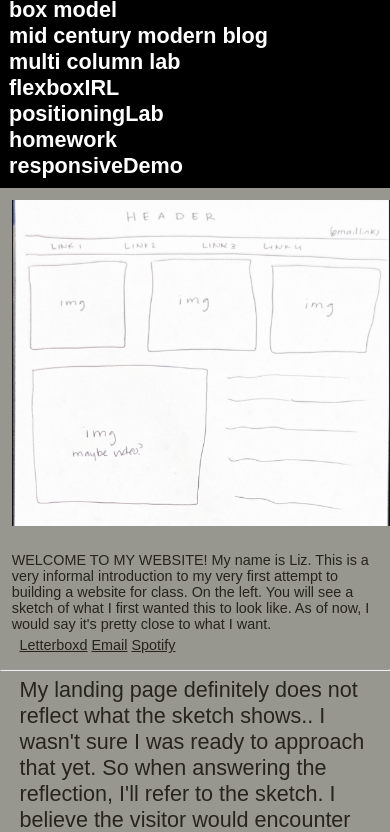
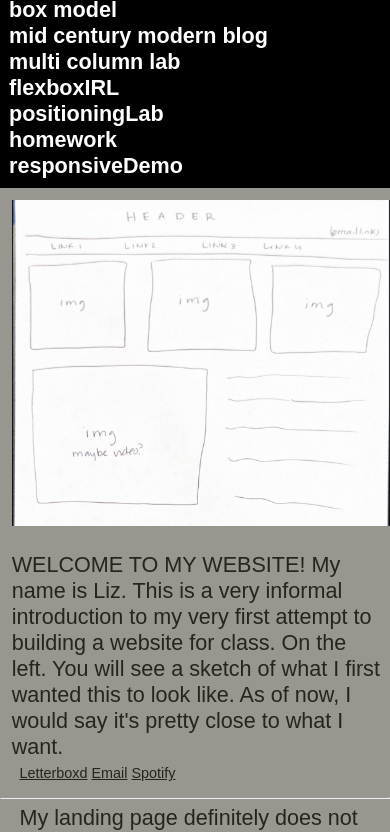
Before and after one commit to lizwurd/interactive-sketchbook, a plain HTML site: page index.html in a window 390 px wide. Shown: the part 279-1111 px from the top of the page. Drawn offline with Linux system fonts and the light colour scheme.

Commit message:
Update style.css

```diff
--- a/css/style.css
+++ b/css/style.css
@@ -246,7 +246,7 @@ nav a {
 }
 
 .text p {
-  font-size: 1em;
+  font-size: 1.5em;
 }
 
 .top-left-img {
@@ -265,4 +265,8 @@ img {
   margin-right: 1%;
 }
 
+.top-left-img {
+
 }
+
+}
```
